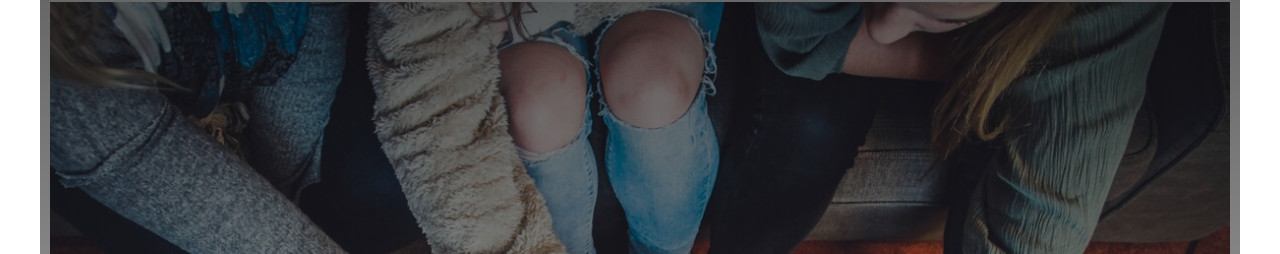
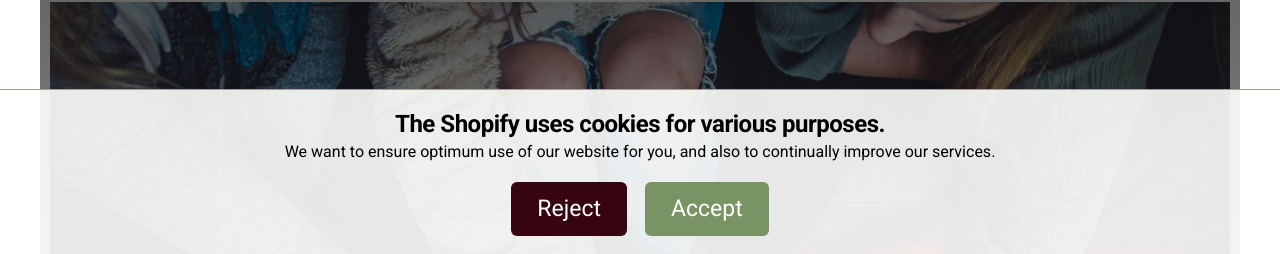
Before and after one commit to VladimirovMario/Shopify, a React (Create React App) app in the folder client/: page / in a window 1280 px wide. Shown: the part 546-800 px from the top of the page. Built offline with nearby package versions, Linux system fonts and the light colour scheme; no server answers.

Commit message:
feat: store user consent preferences and update Google Consent Mode settings

```diff
--- a/client/public/index.html
+++ b/client/public/index.html
@@ -8,6 +8,29 @@
   <meta name="theme-color" content="#000000" />
   <meta name="description" content="Web site created using create-react-app" />
   <link rel="manifest" href="%PUBLIC_URL%/manifest.json" />
+
+  <script>
+    window.dataLayer = window.dataLayer || [];
+    function gtag() {
+      dataLayer.push(arguments)
+    }
+    const consentOptions = localStorage.getItem('consentMode');
+    if (consentOptions === null) {
+      gtag('consent', 'default',
+        {
+          ad_storage: 'denied',
+          ad_user_data: 'denied',
+          ad_personalization: 'denied',
+          analytics_storage: 'denied',
+          functionality_storage: 'denied',
+          personalization_storage: 'denied',
+          security_storage: 'denied',
+        }
+      )
+    } else {
+      gtag('consent', 'default', JSON.parse(consentOptions))
+    }
+  </script>
 
   <!-- Google Tag Manager -->
   <script>(function (w, d, s, l, i) {
--- a/client/src/App.js
+++ b/client/src/App.js
@@ -21,6 +21,7 @@ import { GameProvider } from './contexts/GameContext';
 import { GameFavoritesProvider } from './contexts/GameFavoritesContext';
 import { RouteGuard } from './components/common/RouteGuard';
 import { LoggedUserGuard } from './components/common/LoggedUserGuard';
+import ConsentBanner from './components/Shared/ConsentBanner/ConsentBanner';
 
 import './App.css';
 
@@ -35,6 +36,7 @@ function App() {
       <GameProvider>
         <GameFavoritesProvider>
           <Header />
+          <ConsentBanner />
           <main>
             <Routes>
               <Route path="/" element={<HomePage />} />
--- /dev/null
+++ b/client/src/components/Shared/ConsentBanner/ConsentBanner.js
@@ -0,0 +1,83 @@
+import { useState } from 'react';
+import styles from './ConsentBanner.module.css';
+
+export default function ConsentBanner() {
+  const [isBannerVisible, setIsBannerVisible] = useState(false);
+
+  function gtag() {
+    window.dataLayer.push(arguments);
+  }
+
+  function chooseConsent(choice) {
+    const consent = choice === 'accept' ? 'granted' : 'denied';
+    return {
+      ad_storage: consent,
+      ad_user_data: consent,
+      ad_personalization: consent,
+      analytics_storage: consent,
+      functionality_storage: consent,
+      personalization_storage: consent,
+      security_storage: consent,
+    };
+  }
+
+  function updateConsent(consentOptions) {
+    localStorage.setItem('consentMode', JSON.stringify(consentOptions));
+    gtag('consent', 'update', consentOptions);
+    setIsBannerVisible(false);
+  }
+
+  // Send consent updates when users interact with consent banner
+  function allConsentGranted() {
+    const consentOptions = chooseConsent('accept');
+    updateConsent(consentOptions);
+  }
+
+  function allConsentDenied() {
+    const consentOptions = chooseConsent('reject');
+    updateConsent(consentOptions);
+  }
+
+  const consentOptions = localStorage.getItem('consentMode');
+
+  if (consentOptions === null && !isBannerVisible) {
+    setIsBannerVisible(true);
+  }
+
+  let content = <></>;
+  if (isBannerVisible) {
+    content = (
+      <section className={styles.container}>
+        <div className={styles.content}>
+          <h2 className={styles.title}>
+            The Shopify uses cookies for various purposes.
+          </h2>
+          <p className={styles.description}>
+            We want to ensure optimum use of our website for you, and also to
+            continually improve our services.
+          </p>
+          <div className={styles['action-container']}>
+            <button
+              className="btn btn-delete"
+              type="button"
+              onClick={allConsentDenied}
+            >
+              Reject
+            </button>
+            <button
+              className="btn btn-edit"
+              type="button"
+              onClick={allConsentGranted}
+            >
+              Accept
+            </button>
+          </div>
+        </div>
+      </section>
+    );
+  } else {
+    content = null;
+  }
+
+  return content;
+}
--- /dev/null
+++ b/client/src/components/Shared/ConsentBanner/ConsentBanner.module.css
@@ -0,0 +1,32 @@
+.container {
+  position: fixed;
+  bottom: 0px;
+  right: 0px;
+  z-index: 99;
+  width: 100%;
+  border-top: 1px solid var(--clr-malibu);
+  background-color: rgba(256, 256, 256, 0.9);
+}
+
+.content {
+  max-width: 1200px;
+  padding: 12px 10px;
+  padding: 18px;
+  margin: 0 auto;
+}
+
+.title,
+.description {
+  text-align: center;
+}
+
+.description {
+  margin-block-end: 18px;
+}
+
+.action-container {
+  display: flex;
+  align-items: center;
+  justify-content: center;
+  gap: 18px;
+}
```
